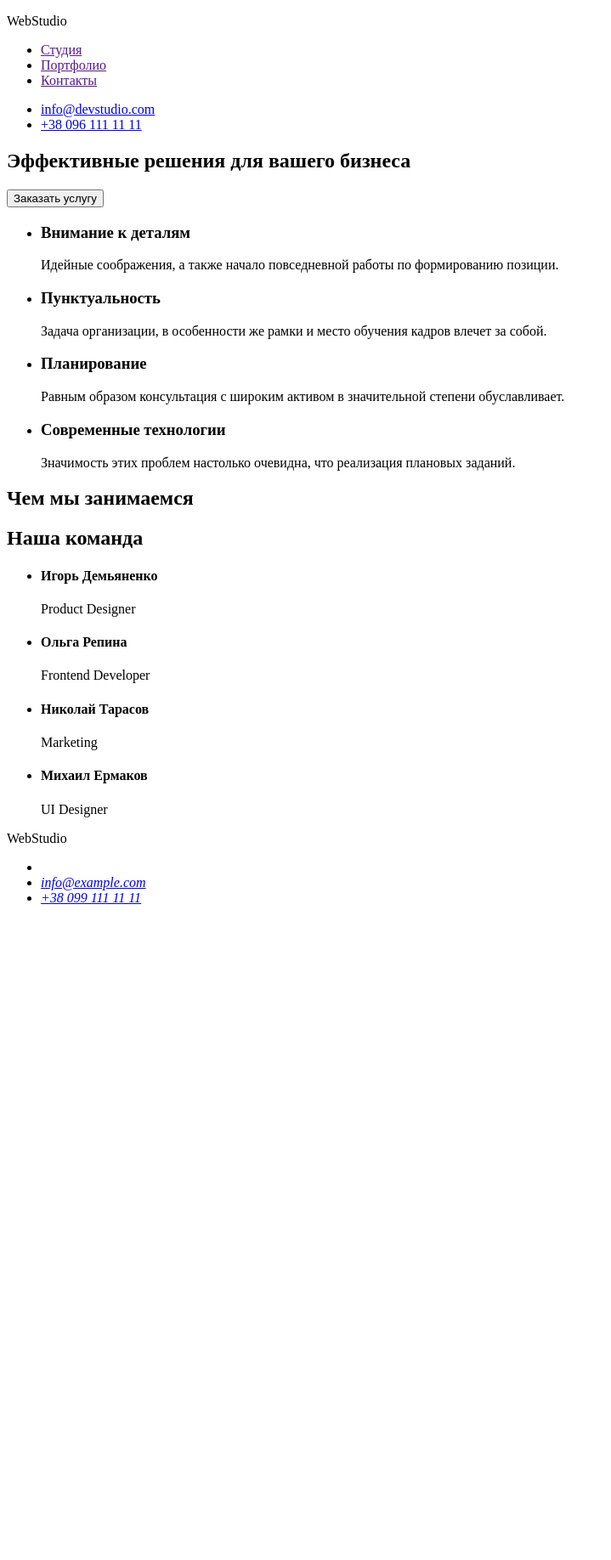
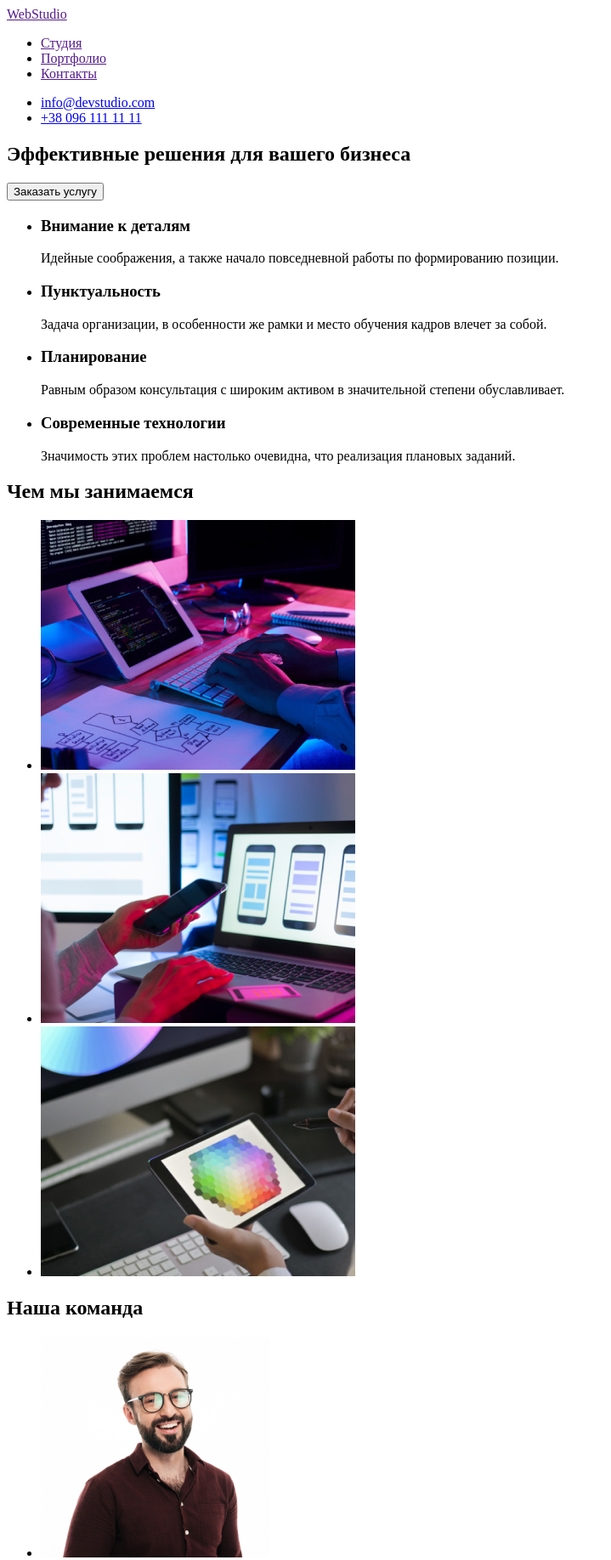
Before and after one commit to JuliiaHrytsiuk/goit-markup-hw-01, a plain HTML site: page index.html in a window 1280 px wide. Shown: the top 1836 px of the page at 85% size, without its empty margins (0-719 px from the left). Before the commit the page ends 1082 px from the top, so only its background shows below. Drawn offline with Linux system fonts and the light colour scheme.

Commit message:
Final version
Added pictures
Finished other blocks

```diff
--- a/index.html
+++ b/index.html
@@ -9,9 +9,7 @@
 <body>
     <header>
         <nav>
-            <p>
-                <span>Web</span>Studio
-            </p>
+            <a href="">WebStudio</a>
             <ul>
                 <li>
                     <a href="">Студия</a>
@@ -67,43 +65,39 @@
         <section>
             <h2>Чем мы занимаемся</h2>
             <ul>
-                <!-- <li>
-                    <img src="./images/gallery/gallery-img-1.jpg" alt="мастер стрижет клиента" width="270" height="360">
+                <li>
+                    <img src="./images/gallery/box_1.jpg" alt="руки печатают текст" width="370" height="294">
                 </li>
                 <li>
-                    <img src="./images/gallery/gallery-img-2.jpg" alt="мастер бреет клиента" width="270" height="360">
+                    <img src="./images/gallery/box_2.jpg" alt="руки держат телефон" width="370" height="294">
                 </li>
                 <li>
-                    <img src="./images/gallery/gallery-img-3.jpg" alt="мастер распаривает лицо клиенту" width="270"
-                        height="360">
+                    <img src="./images/gallery/box_3.jpg" alt="руки держат планшет"width="370" height="294">
                 </li>
-                <li>
-                    <img src="./images/gallery/gallery-img-4.jpg" alt="мастер делает окантовку" width="270" height="360">
-                </li> -->
             </ul>
         </section>
 
-        <!-- MASTERS -->
+        <!-- TEAM -->
         <section>
             <h2>Наша команда</h2>
             <ul>
                 <li>
-                    <!-- <img src="./images/masters/john.jpg" alt="мастер стрижет клиента" width="370" height="346"> -->
+                    <img src="./images/team/img.ihor.jpg" alt="Игорь Демьяненко" width="270" height="260">
                     <h4>Игорь Демьяненко</h4>
                     <p lang="en">Product Designer</p>
                 </li>
                 <li>
-                    <!-- <img src="./images/masters/michele.jpg" alt="мастер стрижет клиента" width="370" height="346"> -->
+                    <img src="./images/team/img.olha.jpg" alt="Ольга Репина" width="270" height="260">
                     <h4>Ольга Репина</h4>
                     <p lang="en">Frontend Developer</p>
                 </li>
                 <li>
-                    <!-- <img src="./images/masters/alan.jpg" alt="мастер стрижет клиента" width="370" height="346"> -->
+                    <img src="./images/team/img.nikolay.jpg" alt="Николай Тарасов" width="270" height="260">
                     <h4>Николай Тарасов</h4>
                     <p lang="en">Marketing</p>
                 </li>
                 <li>
-                    <!-- <img src="./images/masters/alan.jpg" alt="мастер стрижет клиента" width="370" height="346"> -->
+                    <img src="./images/team/img.mihail.jpg" alt="Михаил Ермаков" width="270" height="260">
                     <h4>Михаил Ермаков</h4>
                     <p lang="en">UI Designer</p>
                 </li>
@@ -111,15 +105,14 @@
         </section>
     </main>
     <footer>
-        <p>
-            <span>Web</span>Studio
-        </p>
+
         <address>
+            <a href="">WebStudio</a>
             <ul>
                 <li>
-                    <!-- <a href="https://goo.gl/maps/WysGAYoZjrtnWeG88" target="_blank" rel="noopener noreferrer">ул.
-                        Васильковая, 7А
-                        Киев, 08132</a> -->
+                    <a href="https://goo.gl/maps/xni3tXPqySoQr7AT8" target="_blank" rel="noopener noreferrer">
+                    г. Киев, пр-т Леси Украинки, 26
+                    </a>
                 </li>
                 <li>
                     <a href="mailto:info@example.com" lang="en">info@example.com</a>
```
Also changed, not shown: images/gallery/box_1.jpg (added), images/gallery/box_2.jpg (added), images/gallery/box_3.jpg (added), images/team/img.ihor.jpg (added), images/team/img.mihail.jpg (added), images/team/img.nikolay.jpg (added), images/team/img.olha.jpg (added).
